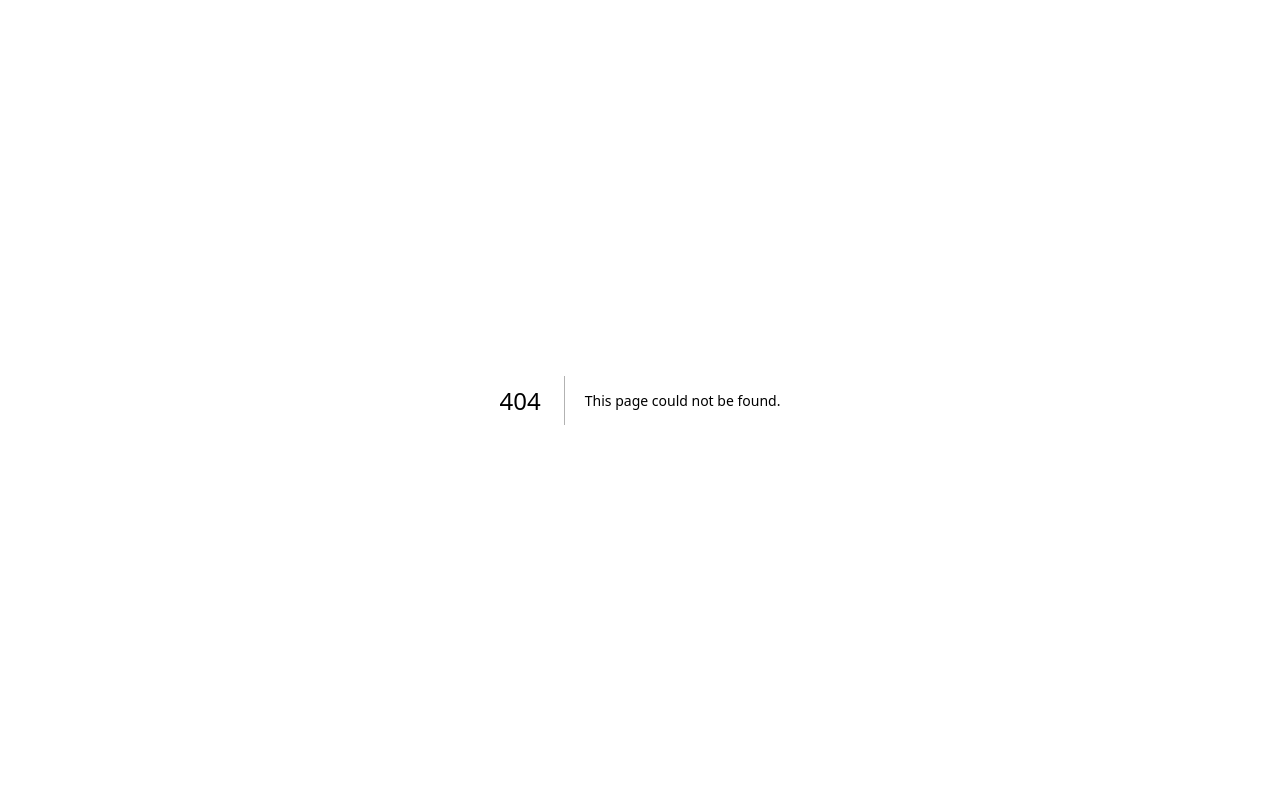
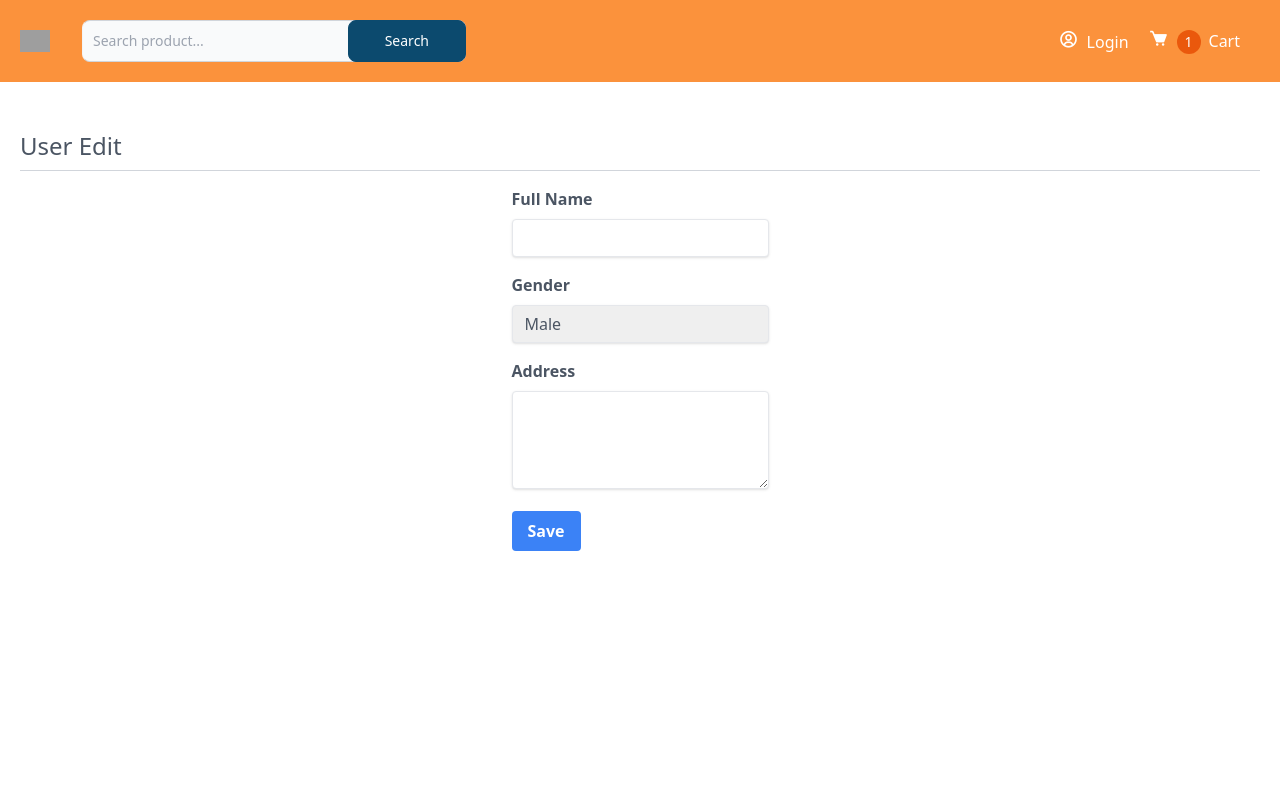
Before and after one commit to Ecommerce-Capstone/Ecommerce-Frontend, a Next.js app: page /user/useredit in a window 1280 px wide. Before the commit this address had no page. Shown: the top 800 px of the page. Built offline with nearby package versions, Linux system fonts and the light colour scheme; no server answers; grey boxes are pictures that could not be loaded.

Commit message:
userseditlicing

```diff
--- a/package.json
+++ b/package.json
@@ -9,9 +9,9 @@
     "lint": "next lint"
   },
   "dependencies": {
-    "@hookform/resolvers": "^2.9.11",
     "@headlessui/react": "^1.7.10",
     "@heroicons/react": "^1.0.6",
+    "@hookform/resolvers": "^2.9.11",
     "@next/font": "13.1.6",
     "@types/node": "18.13.0",
     "@types/react": "18.0.27",
--- /dev/null
+++ b/src/pages/user/useredit.jsx
@@ -0,0 +1,73 @@
+import { useState } from 'react';
+import React from 'react';
+import Head from 'next/head';
+import { Fragment } from 'react';
+import Layout from '@/components/Layout';
+import { PlusIcon, MinusIcon } from '@heroicons/react/solid';
+import { format } from 'date-fns';
+
+export default function EditUserForm() {
+
+    return (
+        <>
+        <Head>
+            <title>User List</title>
+        </Head>
+        <Layout>
+            <div className="container mx-auto">
+            <section className="text-gray-600 body-font overflow-hidden">
+                <div className="px-5 py-12">
+                <div className="flex flex-col">
+                    <h2 className="text-2xl font-medium pb-2 border-b border-gray-300">User Edit</h2>
+                </div>
+                <div className="flex flex-col pt-4">
+                    <form className="max-w-md mx-auto">
+                        <div className="mb-4">
+                            <label className="block font-bold mb-2" htmlFor="full-name">
+                            Full Name
+                            </label>
+                            <input
+                            className="shadow appearance-none border rounded w-full py-2 px-3 leading-tight focus:outline-none focus:shadow-outline"
+                            id="full-name"
+                            type="text"
+                            />
+                        </div>
+                        <div className="mb-4">
+                            <label className="block font-bold mb-2" htmlFor="gender">
+                            Gender
+                            </label>
+                            <select
+                            className="shadow appearance-none border rounded w-full py-2 px-3 leading-tight focus:outline-none focus:shadow-outline"
+                            id="gender"
+                            >
+                            <option value="Male">Male</option>
+                            <option value="Female">Female</option>
+                            </select>
+                        </div>
+                        <div className="mb-4">
+                            <label className="block font-bold mb-2" htmlFor="address">
+                            Address
+                            </label>
+                            <textarea
+                            className="shadow appearance-none border rounded w-full py-2 px-3 leading-tight focus:outline-none focus:shadow-outline"
+                            id="address"
+                            rows="4"
+                            ></textarea>
+                        </div>
+                        <div className="flex items-center justify-between">
+                            <button
+                            className="bg-blue-500 hover:bg-blue-700 text-white font-bold py-2 px-4 rounded focus:outline-none focus:shadow-outline"
+                            type="submit"
+                            >
+                            Save
+                            </button>
+                        </div>
+                    </form>
+                </div>
+                </div>
+            </section>
+            </div>
+        </Layout>
+        </>
+    );
+    }
```
Also changed, not shown: 2 other files (tests, documents, lock files or other folders).
